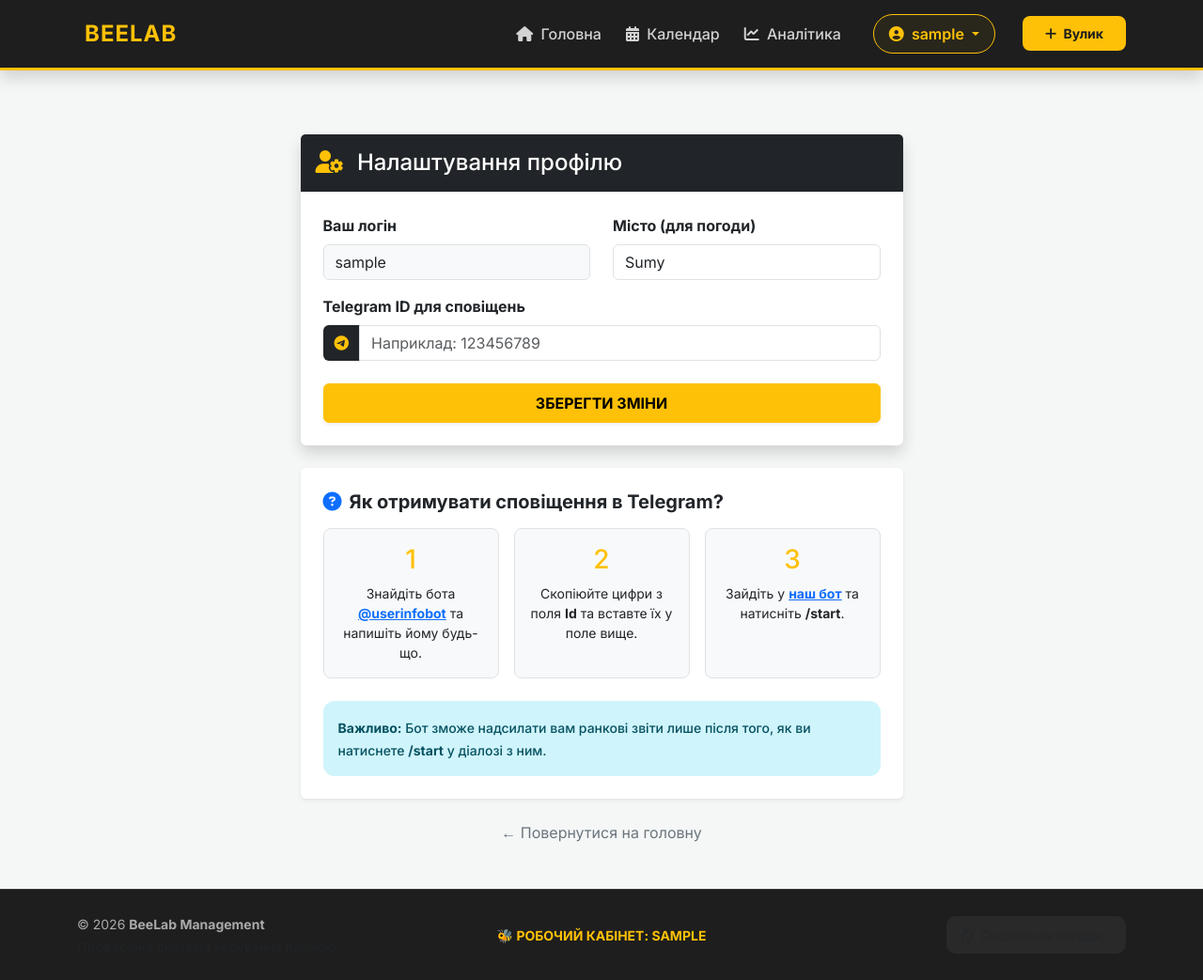
After one commit to EsegyCode/BeeLabWeb, a Flask app: page /profile in a window 1280 px wide. The commit adds this page. Shown: the whole page at 94% size. Run offline with Flask 3, Linux system fonts and the light colour scheme; the visitor is signed in with stand-in values (Sample User, id 1).

Commit message:
Added profile, commit before packing in docker

```diff
--- a/routes/auth.py
+++ b/routes/auth.py
@@ -1,5 +1,5 @@
 from flask import Blueprint, render_template, request, redirect, url_for, flash
-from flask_login import login_user, logout_user, login_required
+from flask_login import login_user, logout_user, login_required, current_user
 from werkzeug.security import check_password_hash
 from models import db, User
 
@@ -50,3 +50,14 @@ def register():
 def logout():
     logout_user()
     return redirect(url_for('auth.login'))
+
+@auth_bp.route('/profile', methods=['GET', 'POST'])
+@login_required
+def profile():
+    if request.method == 'POST':
+        current_user.telegram_id = request.form.get('telegram_id')
+        current_user.city = request.form.get('city')
+        db.session.commit()
+        flash('Профіль успішно оновлено!', 'success')
+        return redirect(url_for('auth.profile'))
+    return render_template('profile.html')
--- a/templates/base.html
+++ b/templates/base.html
@@ -25,7 +25,6 @@
             color: #333;
         }
 
-        /* Навігація */
         .navbar {
             background-color: var(--bee-dark) !important;
             border-bottom: 3px solid var(--bee-yellow);
@@ -52,7 +51,6 @@
             transform: translateY(-2px);
         }
 
-        /* Бейдж користувача */
         .user-badge {
             border: 1.5px solid var(--bee-yellow);
             background: rgba(255, 193, 7, 0.05);
@@ -61,11 +59,12 @@
             padding: 0.5rem 1rem;
             border-radius: 50px;
             transition: all 0.3s;
+            text-decoration: none;
         }
 
         .user-badge:hover {
             background: var(--bee-yellow);
-            color: var(--bee-dark);
+            color: var(--bee-dark) !important;
         }
 
         .btn-add-hive {
@@ -81,6 +80,7 @@
             background-color: var(--bee-accent);
             transform: scale(1.05);
             box-shadow: 0 4px 15px rgba(255, 193, 7, 0.3);
+            color: var(--bee-dark);
         }
 
         .main-container {
@@ -88,13 +88,11 @@
             padding-top: 20px;
         }
 
-        /* Сповіщення */
         .alert {
             border-radius: 12px;
             font-weight: 500;
         }
 
-        /* Футер */
         footer {
             background-color: var(--bee-dark);
             border-top: 1px solid #333;
@@ -106,6 +104,14 @@
             padding: 8px 15px;
             border-radius: 10px;
             display: inline-block;
+        }
+
+        .dropdown-menu {
+            border-top: 3px solid var(--bee-yellow) !important;
+        }
+
+        .dropdown-item:hover {
+            background-color: rgba(255, 193, 7, 0.1);
         }
     </style>
 </head>
@@ -127,18 +133,27 @@
                         <a class="nav-link" href="{{ url_for('hives.calendar') }}"><i class="fas fa-calendar-alt me-1"></i> Календар</a>
                         <a class="nav-link" href="{{ url_for('analytics.analytics') }}"><i class="fas fa-chart-line me-1"></i> Аналітика</a>
 
-                        <div class="nav-item mx-lg-3 my-2 my-lg-0">
-                            <span class="user-badge d-inline-block">
+                        <div class="nav-item dropdown mx-lg-3 my-2 my-lg-0">
+                            <a class="nav-link dropdown-toggle user-badge d-inline-block px-3" href="#" id="userDropdown" role="button" data-bs-toggle="dropdown" aria-expanded="false" style="color: var(--bee-yellow) !important;">
                                 <i class="fas fa-user-circle me-1"></i> {{ current_user.username }}
-                            </span>
+                            </a>
+                            <ul class="dropdown-menu dropdown-menu-end shadow border-0 mt-2 bg-dark" aria-labelledby="userDropdown">
+                                <li>
+                                    <a class="dropdown-item text-white py-2" href="{{ url_for('auth.profile') }}">
+                                        <i class="fas fa-cog me-2 text-warning"></i> Налаштування
+                                    </a>
+                                </li>
+                                <li><hr class="dropdown-divider bg-secondary"></li>
+                                <li>
+                                    <a class="dropdown-item text-danger py-2" href="{{ url_for('auth.logout') }}">
+                                        <i class="fas fa-sign-out-alt me-2"></i> Вихід
+                                    </a>
+                                </li>
+                            </ul>
                         </div>
 
-                        <a class="nav-link text-danger fw-bold" href="{{ url_for('auth.logout') }}">
-                            <i class="fas fa-sign-out-alt"></i>
-                        </a>
-
                         <div class="ms-lg-2">
-                            <a class="btn btn-add-hive px-4" href="{{ url_for('hives.add_hive') }}">
+                            <a class="btn btn-add-hive btn-sm px-4 py-2" href="{{ url_for('hives.add_hive') }}">
                                 <i class="fas fa-plus me-1"></i> Вулик
                             </a>
                         </div>
--- /dev/null
+++ b/templates/profile.html
@@ -0,0 +1,72 @@
+{% extends 'base.html' %}
+{% block content %}
+<div class="row justify-content-center mt-4">
+    <div class="col-md-7">
+        <div class="card shadow border-0 mb-4">
+            <div class="card-header bg-dark text-white py-3">
+                <h4 class="mb-0"><i class="fas fa-user-cog me-2 text-warning"></i> Налаштування профілю</h4>
+            </div>
+            <div class="card-body p-4">
+                <form method="POST">
+                    <div class="row">
+                        <div class="col-md-6 mb-3">
+                            <label class="form-label fw-bold">Ваш логін</label>
+                            <input type="text" class="form-control bg-light" value="{{ current_user.username }}" readonly>
+                        </div>
+                        <div class="col-md-6 mb-3">
+                            <label class="form-label fw-bold">Місто (для погоди)</label>
+                            <input type="text" name="city" class="form-control" value="{{ current_user.city }}">
+                        </div>
+                    </div>
+
+                    <div class="mb-4">
+                        <label class="form-label fw-bold">Telegram ID для сповіщень</label>
+                        <div class="input-group">
+                            <span class="input-group-text bg-dark text-warning border-0"><i class="fab fa-telegram-plane"></i></span>
+                            <input type="text" name="telegram_id" class="form-control"
+                                   value="{{ current_user.telegram_id or '' }}" placeholder="Наприклад: 123456789">
+                        </div>
+                    </div>
+
+                    <button type="submit" class="btn btn-warning w-100 py-2 fw-bold shadow-sm">ЗБЕРЕГТИ ЗМІНИ</button>
+                </form>
+            </div>
+        </div>
+
+        <div class="card border-0 shadow-sm bg-white">
+            <div class="card-body p-4">
+                <h5 class="fw-bold mb-3"><i class="fas fa-question-circle text-primary me-2"></i>Як отримувати сповіщення в Telegram?</h5>
+
+                <div class="row g-3">
+                    <div class="col-md-4 text-center">
+                        <div class="p-3 border rounded-3 bg-light h-100">
+                            <div class="h3 text-warning mb-2">1</div>
+                            <p class="small mb-0">Знайдіть бота <a href="https://t.me/userinfobot" target="_blank" class="fw-bold">@userinfobot</a> та напишіть йому будь-що.</p>
+                        </div>
+                    </div>
+                    <div class="col-md-4 text-center">
+                        <div class="p-3 border rounded-3 bg-light h-100">
+                            <div class="h3 text-warning mb-2">2</div>
+                            <p class="small mb-0">Скопіюйте цифри з поля <b>Id</b> та вставте їх у поле вище.</p>
+                        </div>
+                    </div>
+                    <div class="col-md-4 text-center">
+                        <div class="p-3 border rounded-3 bg-light h-100">
+                            <div class="h3 text-warning mb-2">3</div>
+                            <p class="small mb-0">Зайдіть у <a href="https://t.me/ТВІЙ_БОТ_ПОСИЛАННЯ" target="_blank" class="fw-bold">наш бот</a> та натисніть <b>/start</b>.</p>
+                        </div>
+                    </div>
+                </div>
+
+                <div class="alert alert-info mt-4 mb-0 border-0">
+                    <small><b>Важливо:</b> Бот зможе надсилати вам ранкові звіти лише після того, як ви натиснете <b>/start</b> у діалозі з ним.</small>
+                </div>
+            </div>
+        </div>
+
+        <div class="text-center mt-4">
+            <a href="{{ url_for('hives.index') }}" class="text-decoration-none text-secondary">← Повернутися на головну</a>
+        </div>
+    </div>
+</div>
+{% endblock %}
```
Also changed, not shown: core/telegram.py (+6 -9 lines).
